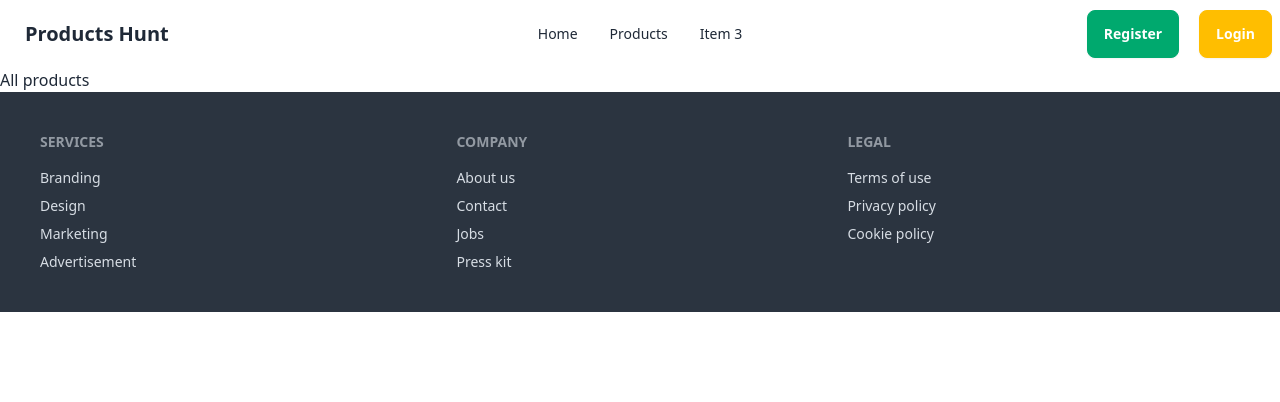
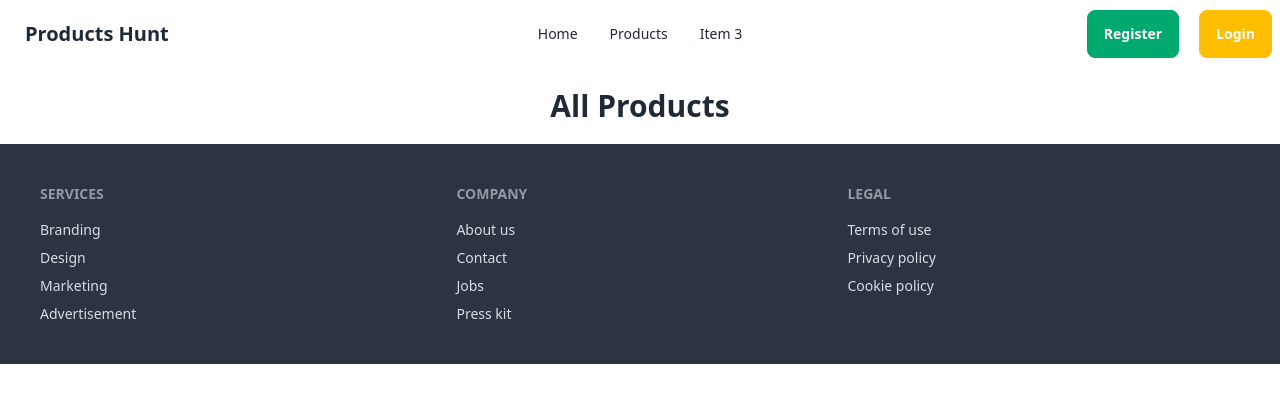
Before and after one commit to adnan2508/Products-Hunt-client, a React (Vite) app: page /products in a window 1280 px wide. Shown: the top 402 px of the page. Built offline with nearby package versions, Linux system fonts and the light colour scheme; no server answers.

Commit message:
products

```diff
--- a/src/Products.jsx
+++ b/src/Products.jsx
@@ -12,7 +12,7 @@ const Products = () => {
   }, [])
   return (
     <div>
-      <h1>All products</h1>
+      <h1 className='text-center my-5 font-bold text-3xl'>All Products</h1>
     </div>
   );
 };
```
